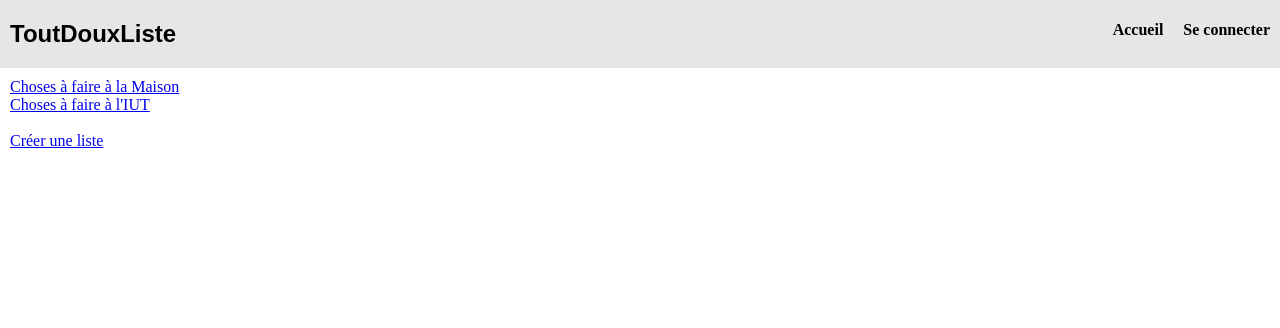
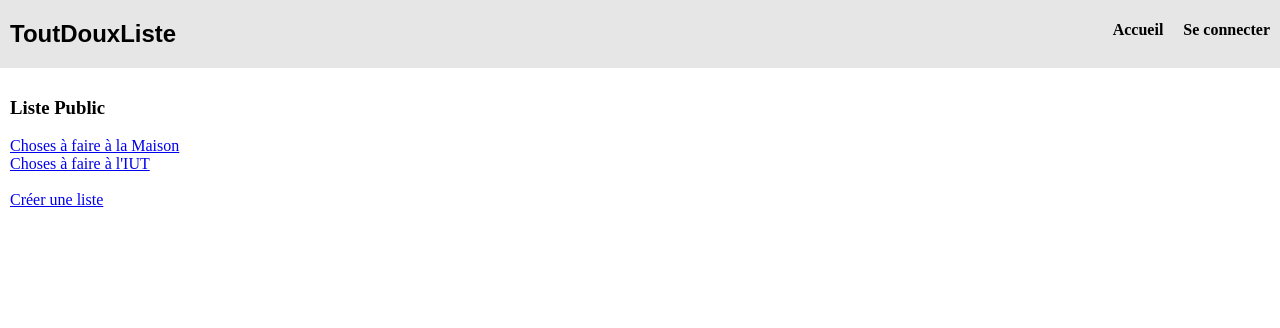
Before and after one commit to TEDDAC/ToutDouxListe, a PHP site: page / in a window 1280 px wide. Shown: the top 328 px of the page. Run offline with PHP 8.4, Linux system fonts and the light colour scheme; data comes from the database, SQL or seed files in the repository.

Commit message:
problème de vue pas compréhensible

```diff
--- a/views/showList.php
+++ b/views/showList.php
@@ -2,12 +2,13 @@
 <head>
     <meta charset="utf-8">
 	<link rel="stylesheet" href="views/style.css">
-    <title>Home</title>
+    <title><?= (isset($_GET["action"]) and $_GET["showPrivateList&"] == "showPrivateList&") ? "Liste privée" : "Home" ?></title>
 </head>
 <body>
 	<?php require("views/header.php"); ?>
 
 	<div class="showList">
+		<h3><?= (isset($_GET["action"]) and $_GET["action"] == "showPrivateList") ? "Liste privée"  : "Liste Public"?></h3>
 	    <?php
 	    foreach($listes as $liste){
 		?>
```
